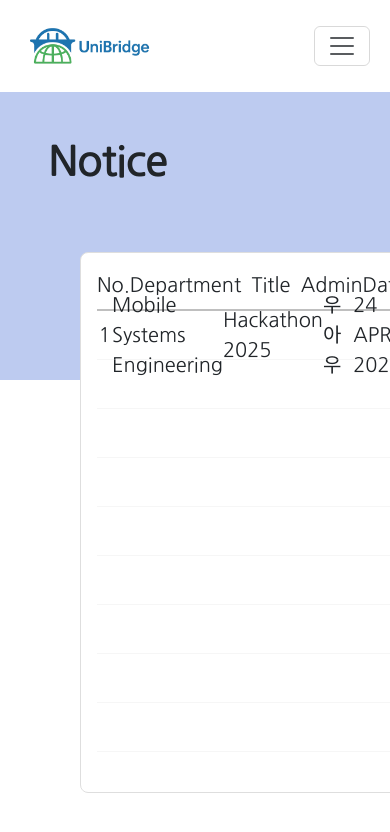
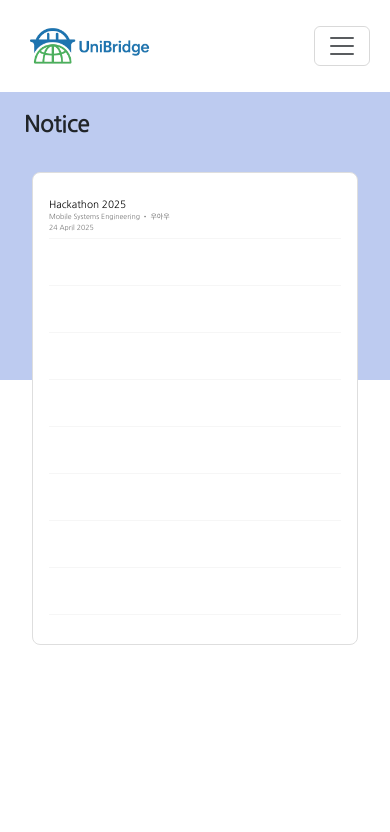
Before and after one commit to userVallen/UniBridge, a React (Create React App) app: page /notice in a window 390 px wide. Shown: the top 832 px of the page. Built offline with nearby package versions, Linux system fonts and the light colour scheme.

Commit message:
Made notice and community page responsive

```diff
--- a/src/components/BulletinBoard.jsx
+++ b/src/components/BulletinBoard.jsx
@@ -18,7 +18,9 @@ function BulletinBoard({ entries, setEntries }) {
 
   return (
     <div className={styles.boardContainer}>
+      <div className={styles.titleRow}>
         <BulletinEntry
+          className={styles.titleRow}
           number="No."
           department="Department"
           title="Title"
@@ -26,6 +28,8 @@ function BulletinBoard({ entries, setEntries }) {
           date="Date"
           isTitle={true}
         />
+      </div>
+
       {visibleEntries.map((entry, index) => {
         return (
           <BulletinEntry
@@ -35,7 +39,6 @@ function BulletinBoard({ entries, setEntries }) {
             title={entry.title}
             admin={entry.admin}
             date={entry.date}
-            bold={false}
           />
         );
       })}
--- a/src/components/BulletinBoard.module.css
+++ b/src/components/BulletinBoard.module.css
@@ -4,15 +4,47 @@
   justify-content: center;
   border: 1px solid rgba(222, 222, 222, 1);
   border-radius: 8px;
-  margin: 0rem 5rem;
+  margin-left: 5rem;
+  margin-right: 5rem;
   position: relative;
   z-index: 1;
-  width: 88%;
+  width: auto;
   bottom: 8rem;
   background-color: white;
   padding: 1.5rem 1rem;
 }
 
-.placeholder {
-  background-color: transparent;
+/* ------- Responsive Styles ------- */
+@media (max-width: 1200px) {
+  .boardContainer {
+    bottom: 10rem;
+    margin-left: 4rem;
+    margin-right: 4rem;
+  }
 }
+
+@media (max-width: 992px) {
+  .boardContainer {
+    bottom: 11rem;
+    margin-left: 3rem;
+    margin-right: 3rem;
+  }
+}
+
+@media (max-width: 768px) {
+  .boardContainer {
+    bottom: 12rem;
+    margin-left: 2rem;
+    margin-right: 2rem;
+  }
+}
+
+@media (max-width: 576px) {
+  .boardContainer {
+    bottom: 13rem;
+  }
+
+  .titleRow {
+    display: none;
+  }
+}
--- a/src/components/BulletinEntry.jsx
+++ b/src/components/BulletinEntry.jsx
@@ -4,32 +4,56 @@ import styles from "./BulletinEntry.module.css";
 function BulletinEntry(props) {
   return (
     <>
+      <div className={styles.desktopView}>
         <div className={styles.entryContainer}>
-        <div className={styles.entryNumber}>{props.number}</div>
-        <div className={styles.entryDepartment}>{props.department}</div>
-        <div className={styles.entryTitle}>{props.title}</div>
-        <div className={styles.entryAdmin}>{props.admin}</div>
           <div
-          className={styles.entryDate}
-          style={!props.isTitle ? { textTransform: "uppercase" } : null}
+            className={`${styles.entryNumber} ${props.isTitle && styles.emphasize}`}
+          >
+            {props.number}
+          </div>
+          <div
+            className={`${styles.entryDepartment} ${props.isTitle && styles.emphasize}`}
+          >
+            {props.department}
+          </div>
+          <div
+            className={`${styles.entryTitle} ${props.isTitle && styles.emphasize}`}
+          >
+            {props.title}
+          </div>
+          <div
+            className={`${styles.entryAdmin} ${props.isTitle && styles.emphasize}`}
+          >
+            {props.admin}
+          </div>
+          <div
+            className={`${styles.entryDate} ${props.isTitle && styles.emphasize}`}
           >
             {props.date}
           </div>
         </div>
+      </div>
+
+      <div className={styles.mobileView}>
+        <div className={styles.entryContainer}>
+          <div className={styles.entryTitle}>{props.title}</div>
+          <div>
+            <div className={styles.entryDepartment}>
+              {props.department && props.admin
+                ? `${props.department} • ${props.admin}`
+                : props.department || props.admin}
+            </div>
+          </div>
+          <div className={styles.entryDate}>{props.date}</div>
+        </div>
+      </div>
+
       <hr
+        className={styles.separator}
         style={
-          props.isTitle
-            ? {
-                border: "none",
+          props.isTitle && {
             height: "2px",
-                width: "100%",
             backgroundColor: "black",
-              }
-            : {
-                border: "none",
-                height: "1px",
-                width: "100%",
-                backgroundColor: "rgba(217, 217, 217, 1)",
           }
         }
       />
@@ -38,55 +62,3 @@ function BulletinEntry(props) {
 }
 
 export default BulletinEntry;
-
-// import React from "react";
-// import { Row, Col } from "react-bootstrap";
-// import styles from "./BulletinEntry.module.css";
-
-// function BulletinEntry(props) {
-//   return (
-//     <>
-//       <Row className={`${styles.entryContainer} align-items-center`}>
-//         <Col xs={2} sm={1} className={styles.entryNumber}>
-//           {props.number}
-//         </Col>
-//         <Col xs={3} sm={2} className={styles.entryDepartment}>
-//           {props.department}
-//         </Col>
-//         <Col xs={4} sm={5} className={styles.entryTitle}>
-//           {props.title}
-//         </Col>
-//         <Col xs={2} sm={2} className={styles.entryAdmin}>
-//           {props.admin}
-//         </Col>
-//         <Col
-//           xs={3}
-//           sm={2}
-//           className={styles.entryDate}
-//           style={!props.isTitle ? { textTransform: "uppercase" } : null}
-//         >
-//           {props.date}
-//         </Col>
-//       </Row>
-//       <hr
-//         style={
-//           props.isTitle
-//             ? {
-//                 border: "none",
-//                 height: "2px",
-//                 width: "100%",
-//                 backgroundColor: "black",
-//               }
-//             : {
-//                 border: "none",
-//                 height: "1px",
-//                 width: "100%",
-//                 backgroundColor: "rgba(217, 217, 217, 1)",
-//               }
-//         }
-//       />
-//     </>
-//   );
-// }
-
-// export default BulletinEntry;
--- a/src/components/BulletinEntry.module.css
+++ b/src/components/BulletinEntry.module.css
@@ -1,9 +1,13 @@
+.emphasize {
+  font-size: 20px;
+}
+
 .entryContainer {
   display: flex;
   flex-direction: row;
   font-family: "Nanum Gothic", sans-serif;
   font-weight: 400;
-  font-size: 20px;
+  font-size: 18px;
   height: 1rem;
 }
 
@@ -32,3 +36,91 @@
 .entryDate {
   flex: 3;
 }
+
+.separator {
+  border: none;
+  width: 100%;
+  height: 1px;
+  background-color: rgba(217, 217, 217, 1);
+}
+
+/* ------- Responsive Styles ------- */
+@media (max-width: 1200px) {
+  .emphasize {
+    font-size: 18px;
+  }
+
+  .entryContainer {
+    font-size: 16px;
+  }
+
+  .separator {
+    margin-top: 14px;
+    margin-bottom: 14px;
+  }
+}
+
+@media (max-width: 992px) {
+  .emphasize {
+    font-size: 17px;
+  }
+
+  .entryContainer {
+    font-size: 15px;
+  }
+
+  .separator {
+    margin-top: 12px;
+    margin-bottom: 12px;
+  }
+}
+
+@media (max-width: 768px) {
+  .emphasize {
+    font-size: 12px;
+  }
+
+  .entryContainer {
+    font-size: 10px;
+  }
+
+  .separator {
+    margin-top: 5px;
+    margin-bottom: 5px;
+  }
+}
+
+@media (min-width: 576px) {
+  .desktopView {
+    display: block;
+  }
+
+  .mobileView {
+    display: none;
+  }
+}
+
+@media (max-width: 576px) {
+  /* collapse */
+  .desktopView {
+    display: none;
+  }
+
+  .mobileView {
+    display: block;
+  }
+
+  .entryContainer {
+    flex-direction: column;
+    align-items: flex-start;
+    height: auto;
+    min-height: 36px;
+    font-size: 7px;
+    color: rgb(117, 117, 117);
+  }
+
+  .entryTitle {
+    font-size: 10px;
+    color: black;
+  }
+}
--- a/src/components/TitleCard.module.css
+++ b/src/components/TitleCard.module.css
@@ -9,3 +9,31 @@
   font-weight: 700;
   padding: 2.5rem 3rem;
 }
+
+/* ------- Responsive Styles ------- */
+@media (max-width: 1200px) {
+  .titleCard {
+    font-size: 36px;
+    padding: 2rem 2.5rem;
+  }
+}
+
+@media (max-width: 992px) {
+  .titleCard {
+    font-size: 32px;
+    padding: 1.5rem 2rem;
+  }
+}
+
+@media (max-width: 768px) {
+  .titleCard {
+    font-size: 28px;
+    padding: 1rem 1.5rem;
+  }
+}
+
+@media (max-width: 576px) {
+  .titleCard {
+    font-size: 22px;
+  }
+}
```
Lines whose indentation alone changed are shown as unchanged.
